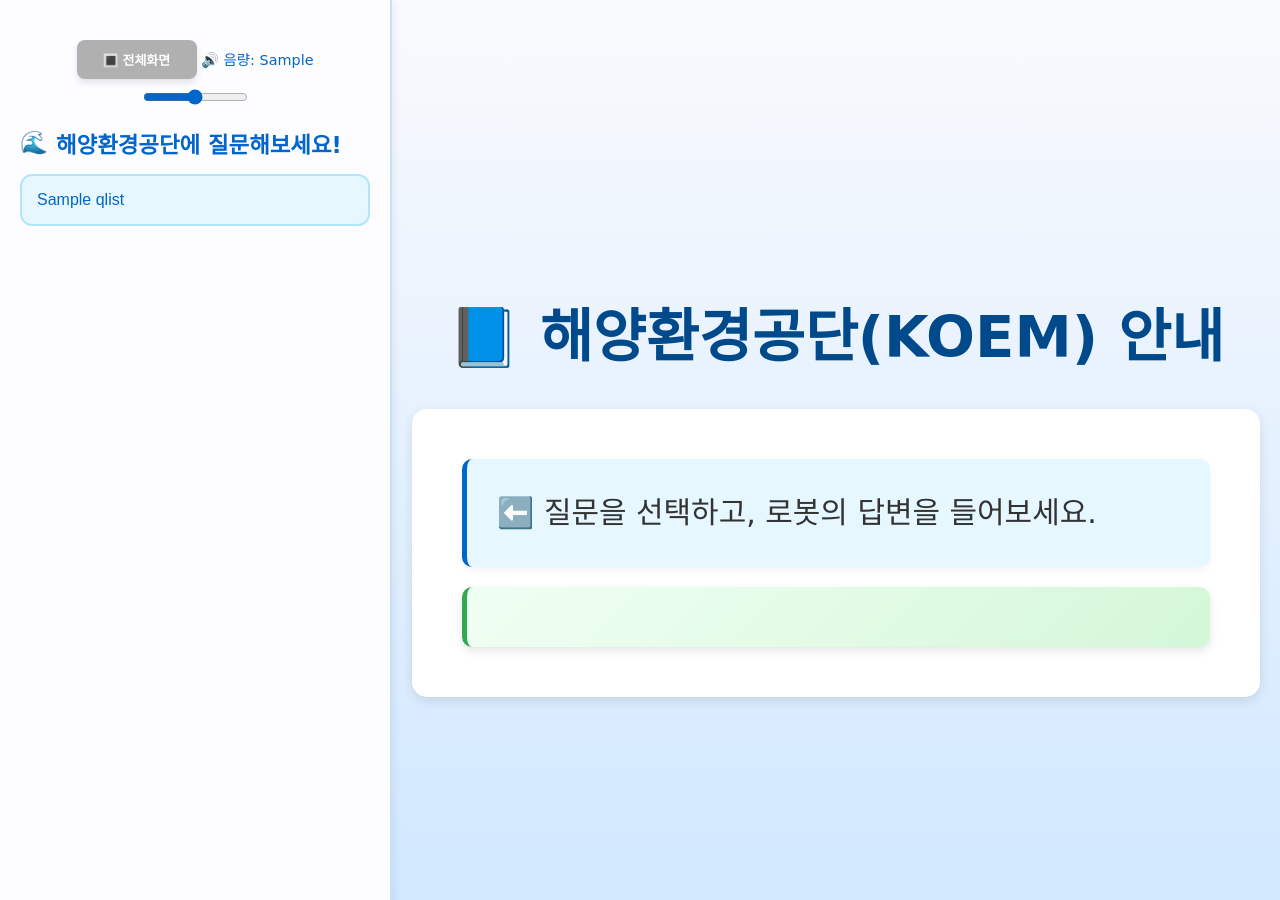
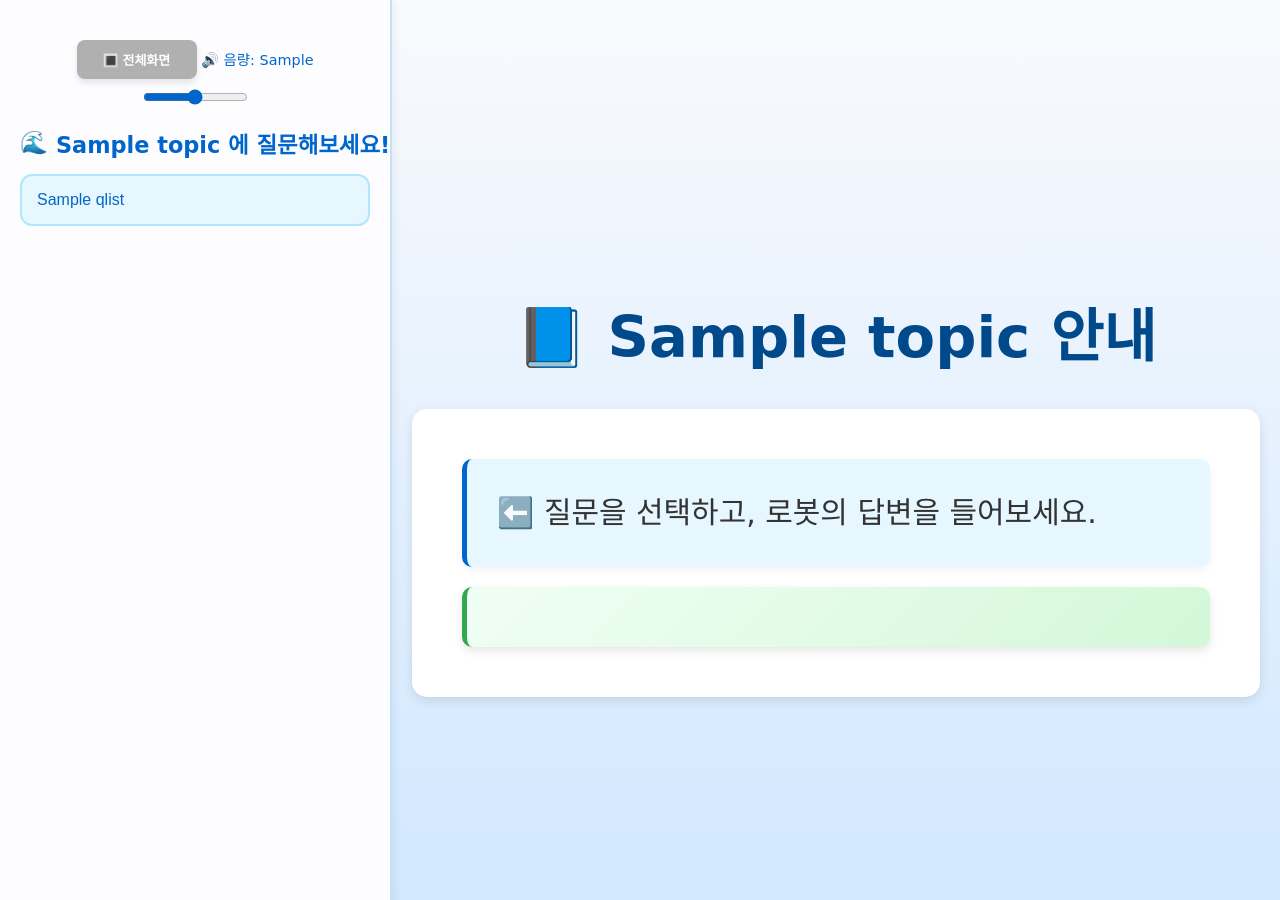
Before and after one commit to leeyunjai82/koem, a FastAPI app: template templates/index.html in a window 1280 px wide. Run offline with FastAPI, Linux system fonts and the light colour scheme; the template is opened without the code that fills it: most values are stand-ins (such as "Sample title", 1, 10 or a date in 2020).

Commit message:
Update index.html

```diff
--- a/templates/index.html
+++ b/templates/index.html
@@ -2,7 +2,7 @@
 <html lang="ko">
 <head>
     <meta charset="UTF-8">
-    <title>🌊 해양환경공단 안내</title>
+    <title>🤖 안내 로봇 파이보</title>
     <link rel="shortcut icon" href="../static/logo.png" type="image/x-icon" />
     <style>
         body {
@@ -181,13 +181,13 @@
                 🔊 음량: <span id="volume-label">{{ initial_volume }}</span>
                 <input type="range" id="volume-slider" min="0" max="100" value="{{ initial_volume }}" oninput="updateVolume(this.value)">
             </div>
-            <h2>해양환경공단에 질문해보세요!</h2>
+            <h2>{{ topic }} 에 질문해보세요!</h2>
             {% for question in qlist %}
                 <button class="question-button" onclick="sendQuestion({{ loop.index0 }}, this)">{{ question }}</button>
             {% endfor %}
         </div>
         <div class="content">
-            <h2>📘 해양환경공단(KOEM) 안내</h2>
+            <h2>📘 {{ topic }} 안내</h2>
             <div id="qa-container" class="qa-container">
                 <div class="question-box">⬅️ 질문을 선택하고, 로봇의 답변을 들어보세요.</div>
                 <div class="answer-box"></div>
```
